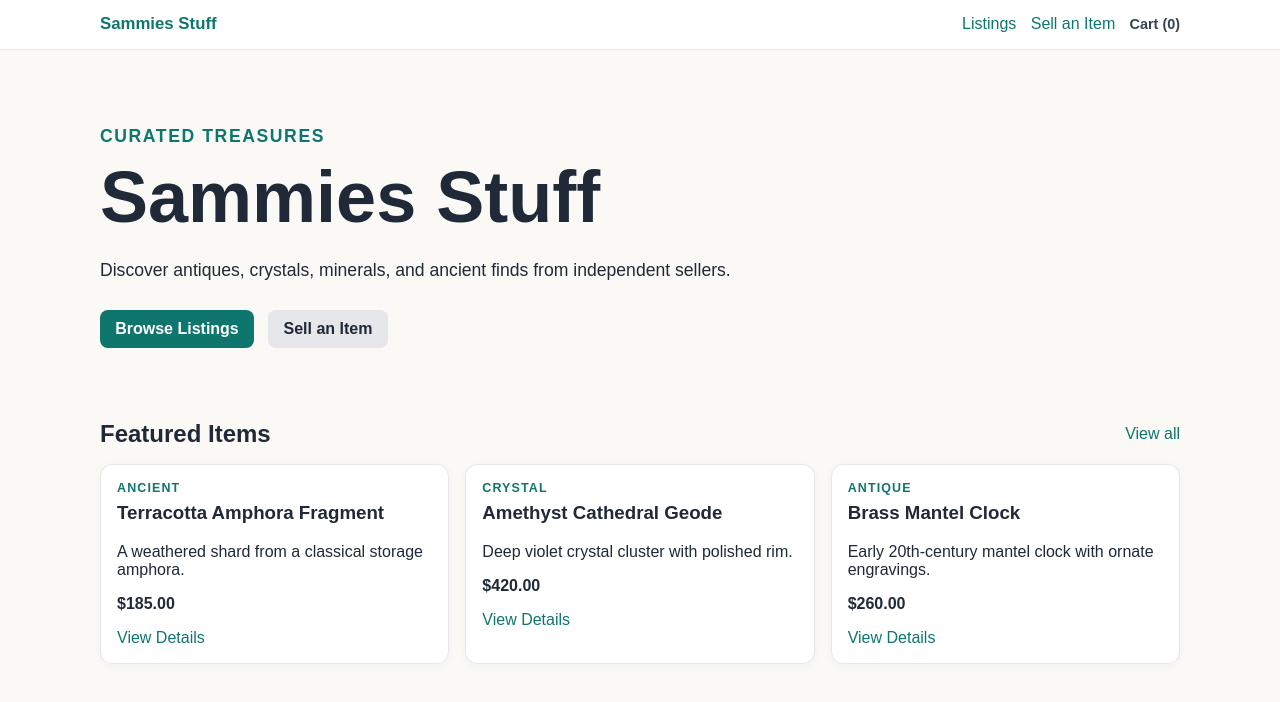
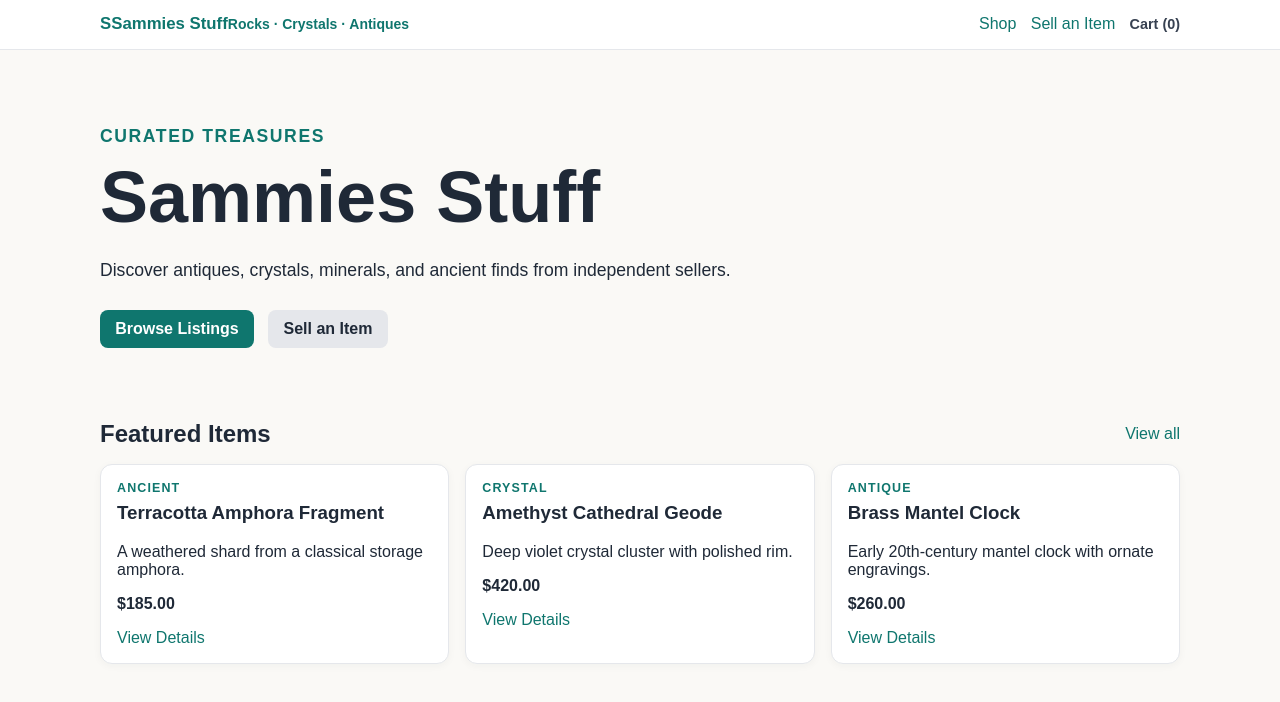
Before and after one commit to Adhco0543/Sammies-stuff, a Next.js app: page / in a window 1280 px wide. Shown: the top 702 px of the page. Built offline with nearby package versions, Linux system fonts and the light colour scheme.

Commit message:
Polish storefront header

```diff
--- a/components/site-header.tsx
+++ b/components/site-header.tsx
@@ -9,11 +9,16 @@ export function SiteHeader() {
   return (
     <header className="topbar">
       <div className="container topbar-inner">
-        <Link href="/" className="brand">
-          Sammies Stuff
+        <Link href="/" className="brand" aria-label="Sammies Stuff home">
+          <span className="brand-mark">S</span>
+          <span>
+            <strong>Sammies Stuff</strong>
+            <small>Rocks · Crystals · Antiques</small>
+          </span>
         </Link>
+
         <nav className="nav-links" aria-label="Main navigation">
-          <Link href="/listings">Listings</Link>
+          <Link href="/listings">Shop</Link>
           <Link href="/listings/new">Sell an Item</Link>
           <span className="cart-badge" aria-label={`${itemCount} items in cart`}>
             Cart ({itemCount})
```
